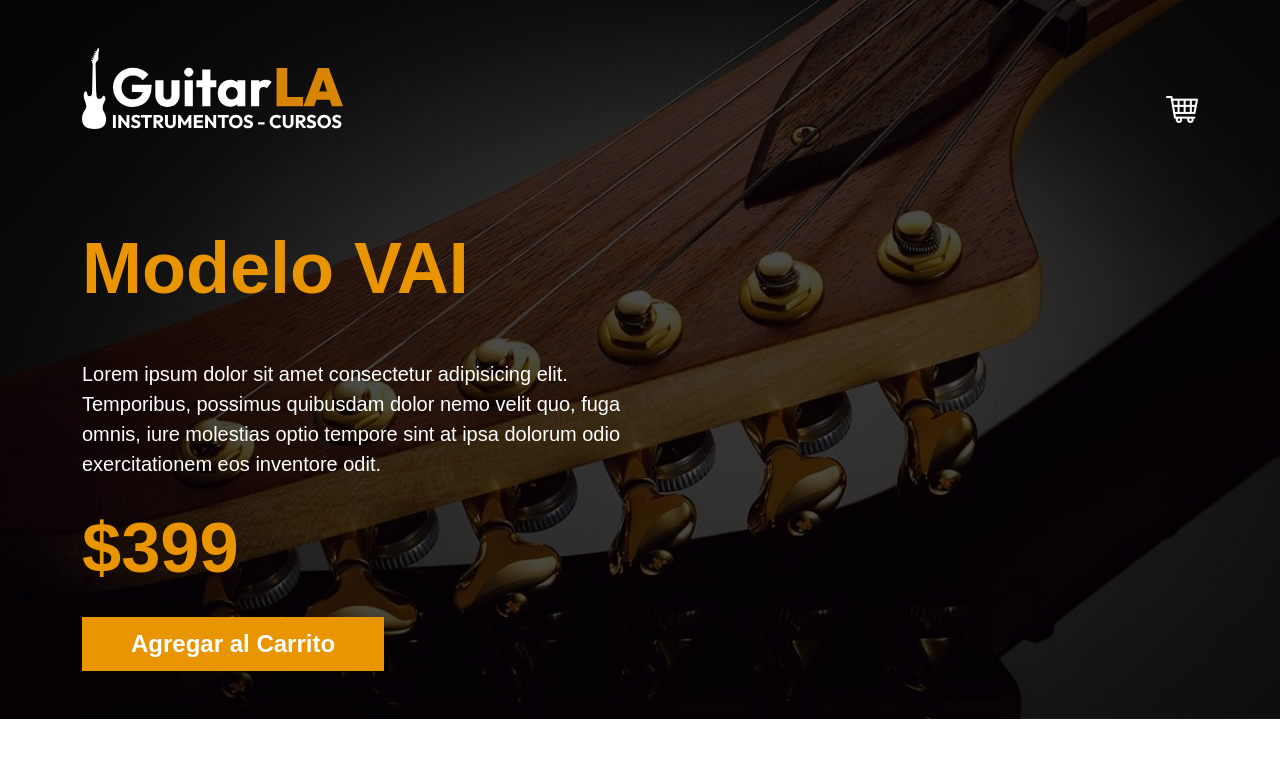
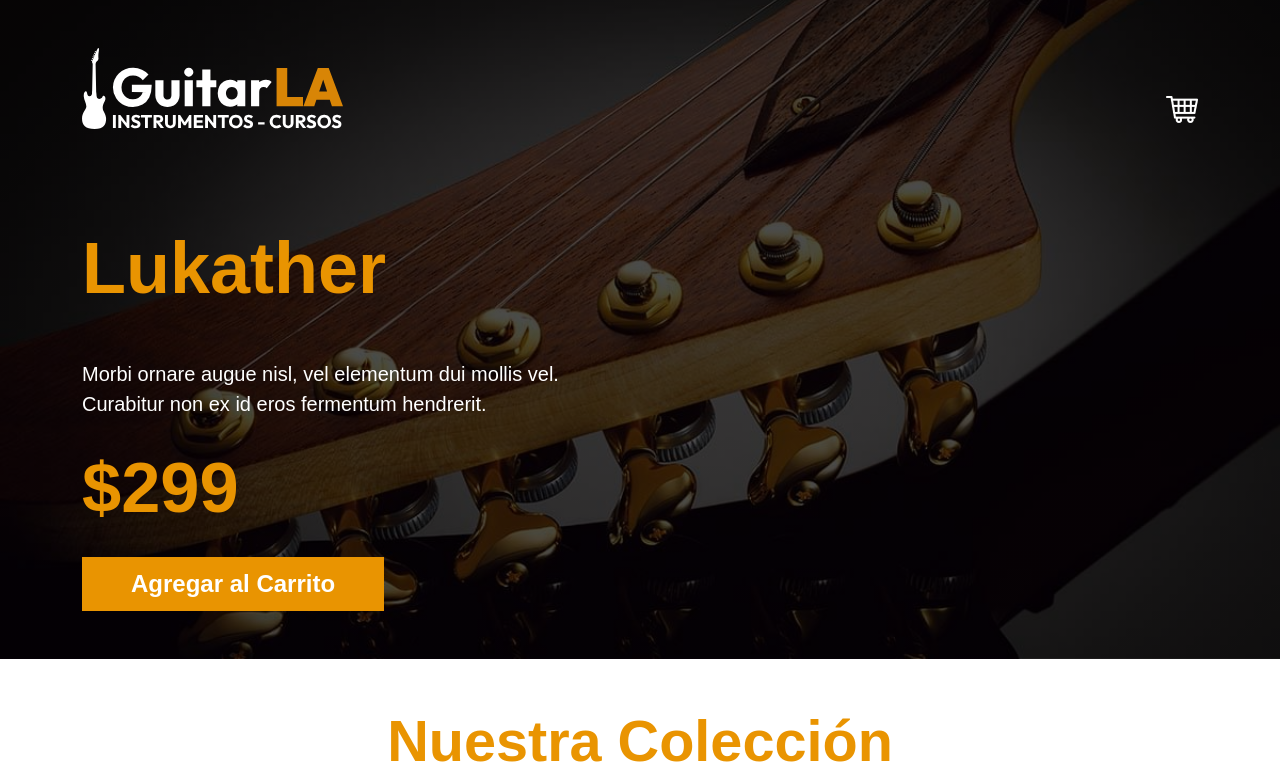
Before and after one commit to fmoraless/guitar-shop-vue, a Vue app: page / in a window 1280 px wide. Shown: the top 776 px of the page. Built offline with nearby package versions, Linux system fonts and the light colour scheme.

Commit message:
feat(shopping-cart): add main product to cart

```diff
--- a/src/App.vue
+++ b/src/App.vue
@@ -7,9 +7,11 @@
 
 const guitarras = ref([])
 const carrito = ref([])
+const guitarra = ref({})
 
 onMounted(() => {
     guitarras.value = db
+    guitarra.value = db[0]
 })
 
 const agregarCarrito = (guitarra) => {
@@ -38,8 +40,10 @@
 <template>
     <Header
         :carrito="carrito"
+        :guitarra="guitarra"
         @incrementar-cantidad="incrementarCantidad"
         @decrementar-cantidad="decrementarCantidad"
+        @agregar-carrito="agregarCarrito"
     />
 
     <main class="container-xl mt-5">
--- a/src/components/Header.vue
+++ b/src/components/Header.vue
@@ -4,8 +4,12 @@
         type: Array,
         required: true,
     },
+    guitarra: {
+        type: Object,
+        required: true,
+    },
 })
-defineEmits(['incrementar-cantidad', 'decrementar-cantidad'])
+defineEmits(['incrementar-cantidad', 'decrementar-cantidad', 'agregar-carrito'])
 </script>
 
 <template>
@@ -123,17 +127,17 @@
 
             <div class="row mt-5">
                 <div class="col-md-6 text-center text-md-start pt-5">
-                    <h1 class="display-2 fw-bold">Modelo VAI</h1>
+                    <h1 class="display-2 fw-bold">{{ guitarra.nombre }}</h1>
                     <p class="mt-5 fs-5 text-white">
-                        Lorem ipsum dolor sit amet consectetur adipisicing elit.
-                        Temporibus, possimus quibusdam dolor nemo velit quo,
-                        fuga omnis, iure molestias optio tempore sint at ipsa
-                        dolorum odio exercitationem eos inventore odit.
+                        {{ guitarra.descripcion }}
                     </p>
-                    <p class="text-primary fs-1 fw-black">$399</p>
+                    <p class="text-primary fs-1 fw-black">
+                        ${{ guitarra.precio }}
+                    </p>
                     <button
                         type="button"
                         class="btn fs-4 bg-primary text-white py-2 px-5"
+                        @click="$emit('agregar-carrito', guitarra)"
                     >
                         Agregar al Carrito
                     </button>
```
